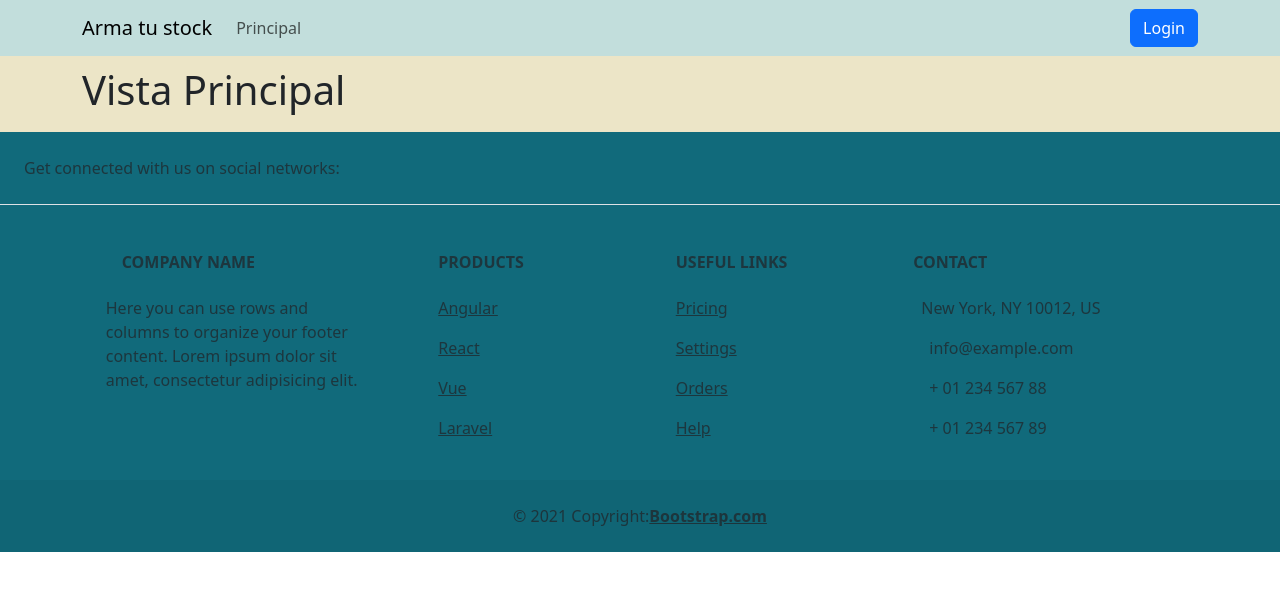
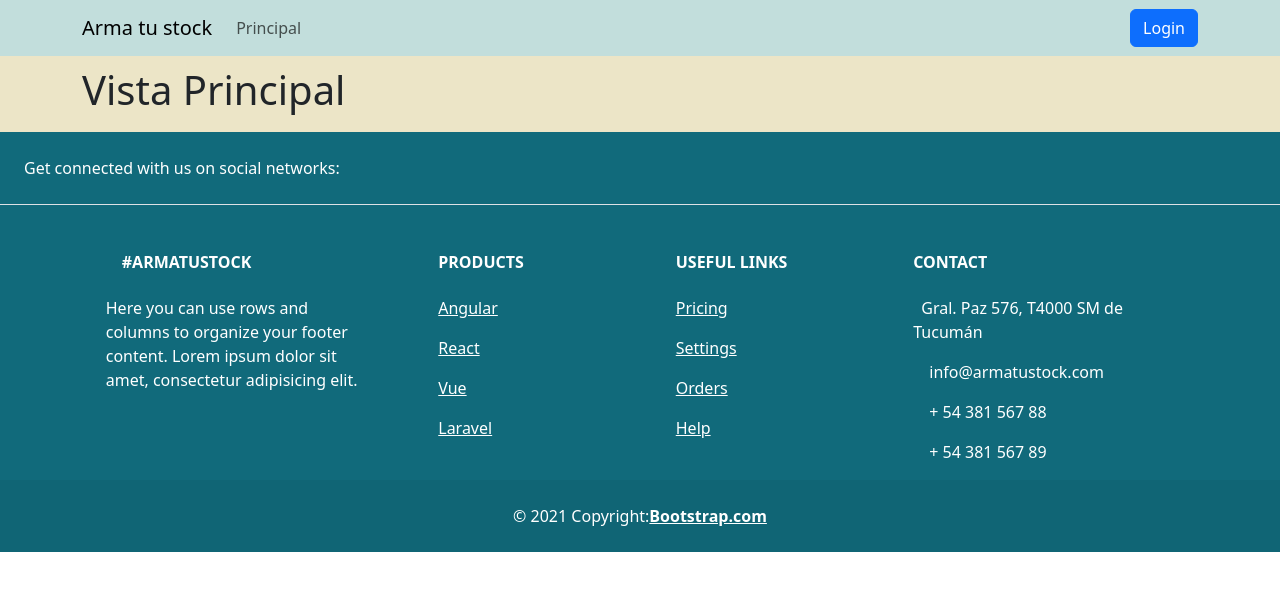
Before and after one commit to CarlosDipFadel/FrontEnd-ArmaTuStock, a React (Vite) app: page / in a window 1280 px wide. Shown: the top 590 px of the page. Built offline with nearby package versions, Linux system fonts and the light colour scheme; the HTML template or start-up script is replaced by a standard one.

Commit message:
Actualizacion de footer

```diff
--- a/src/components/footer/FooterLayout.jsx
+++ b/src/components/footer/FooterLayout.jsx
@@ -12,7 +12,7 @@ import {
 
 const FooterLayout  = () => {
   return (
-    <MDBFooter className='text-center text-lg-start text-muted'>
+    <MDBFooter className='text-center text-lg-start text-white'>
       <section className='d-flex justify-content-center justify-content-lg-between p-4 border-bottom'>
         <div className='me-5 d-none d-lg-block'>
           <span>Get connected with us on social networks:</span>
@@ -46,7 +46,7 @@ const FooterLayout  = () => {
             <MDBCol md="3" lg="4" xl="3" className='mx-auto mb-4'>
               <h6 className='text-uppercase fw-bold mb-4'>
                 <MDBIcon icon="gem" className="me-3" />
-                Company name
+                #ArmaTuStock
               </h6>
               <p>
                 Here you can use rows and columns to organize your footer content. Lorem ipsum dolor sit amet,
@@ -106,17 +106,17 @@ const FooterLayout  = () => {
               <h6 className='text-uppercase fw-bold mb-4'>Contact</h6>
               <p>
                 <MDBIcon icon="home" className="me-2" />
-                New York, NY 10012, US
+                Gral. Paz 576, T4000 SM de Tucumán
               </p>
               <p>
                 <MDBIcon icon="envelope" className="me-3" />
-                info@example.com
+                info@armatustock.com
               </p>
               <p>
-                <MDBIcon icon="phone" className="me-3" /> + 01 234 567 88
+                <MDBIcon icon="phone" className="me-3" /> + 54 381 567 88
               </p>
               <p>
-                <MDBIcon icon="print" className="me-3" /> + 01 234 567 89
+                <MDBIcon icon="print" className="me-3" /> + 54 381 567 89
               </p>
             </MDBCol>
           </MDBRow>
@@ -133,4 +133,6 @@ const FooterLayout  = () => {
   );
 }
 
+
+
 export default FooterLayout;
```
